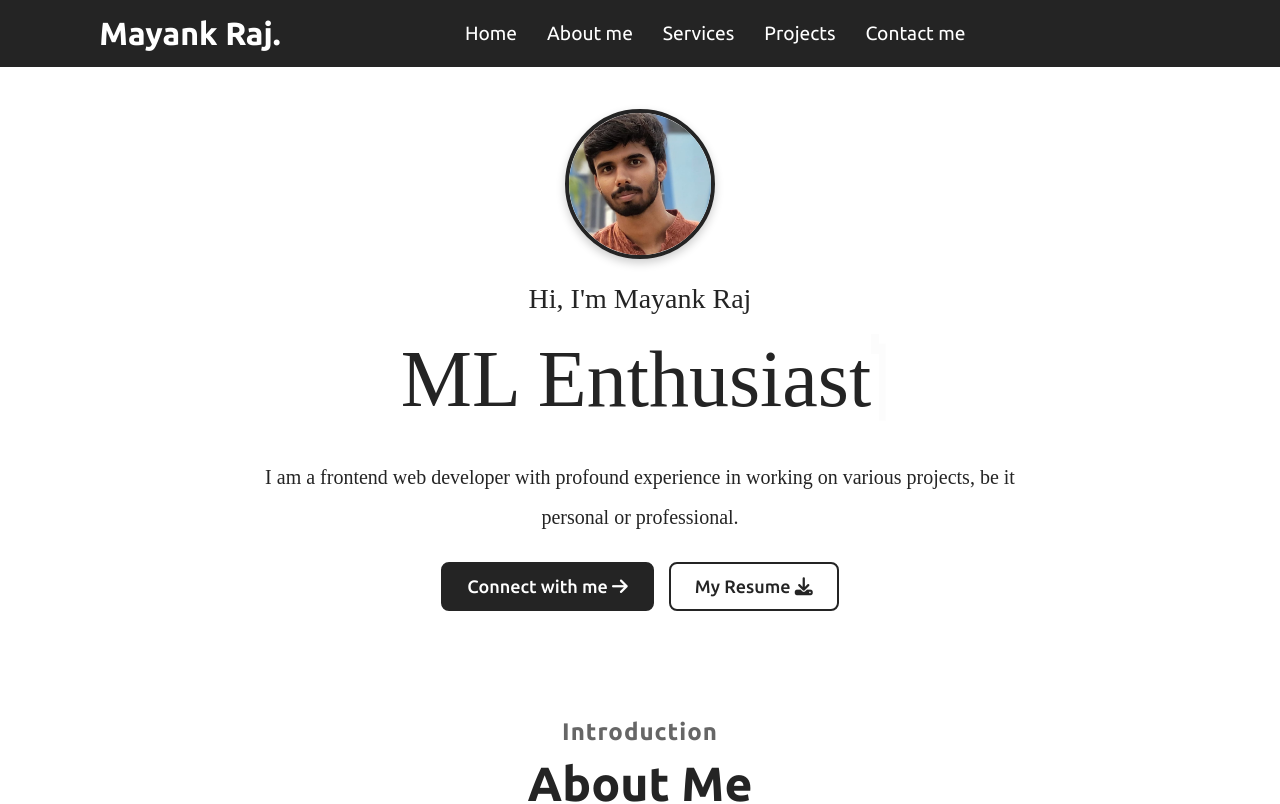
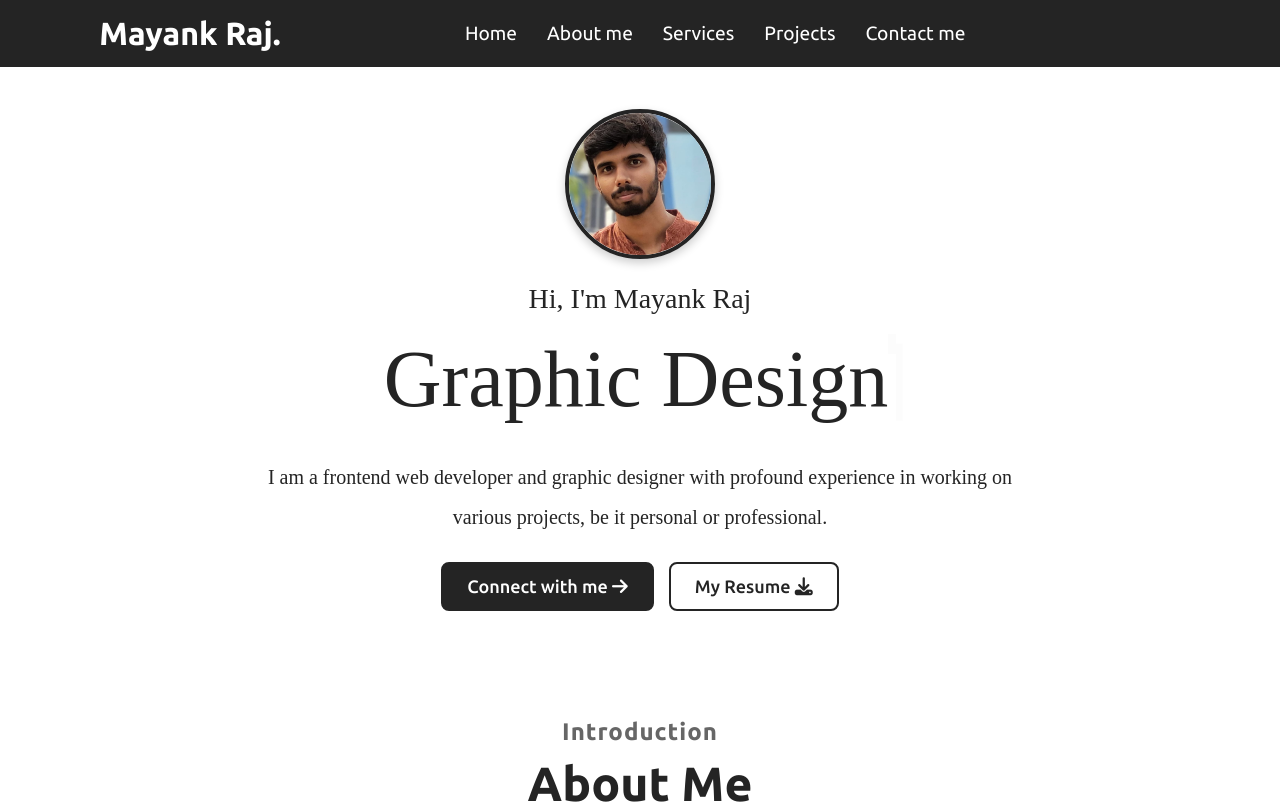
Before and after one commit to Raj-Mayank2/personalportfolio, a React (Vite) app: page / in a window 1280 px wide. Shown: the top 804 px of the page. Built offline with nearby package versions, Linux system fonts and the light colour scheme; a web font is replaced by a local one.

Commit message:
new commit

```diff
--- a/src/pages/Home/Home.jsx
+++ b/src/pages/Home/Home.jsx
@@ -2,7 +2,7 @@ import React, { useState, useEffect } from 'react';
 import './Home.css';
 import profile1 from '../../assets/profile1.jpg'
 const Home = () => {
-    const roles = ["Frontend Web Developer", "ML Enthusiast", "Aspiring Data Scientist"];
+    const roles = ["Frontend Web Developer","Graphic Designer", "ML Enthusiast", "Aspiring Data Scientist"];
     const [text, setText] = useState('');
     const [currentRole, setCurrentRole] = useState(0);
     const [index, setIndex] = useState(0);
@@ -35,7 +35,7 @@ const Home = () => {
             <h3 className='heading-3'>Hi, I'm Mayank Raj</h3>
             <h1 className='heading-1'>{text}<span className="cursor">|</span></h1>
             <div className='desc'>
-                <p>I am a frontend web developer with profound experience in working on various projects, be it personal or professional.</p>
+                <p>I am a frontend web developer and graphic designer with profound experience in working on various projects, be it personal or professional.</p>
             </div>
             <div className='buttons'>
                 <a href="https://www.linkedin.com/in/mayank-raj-1a4964217/" target="_blank" rel="noopener noreferrer">
```
